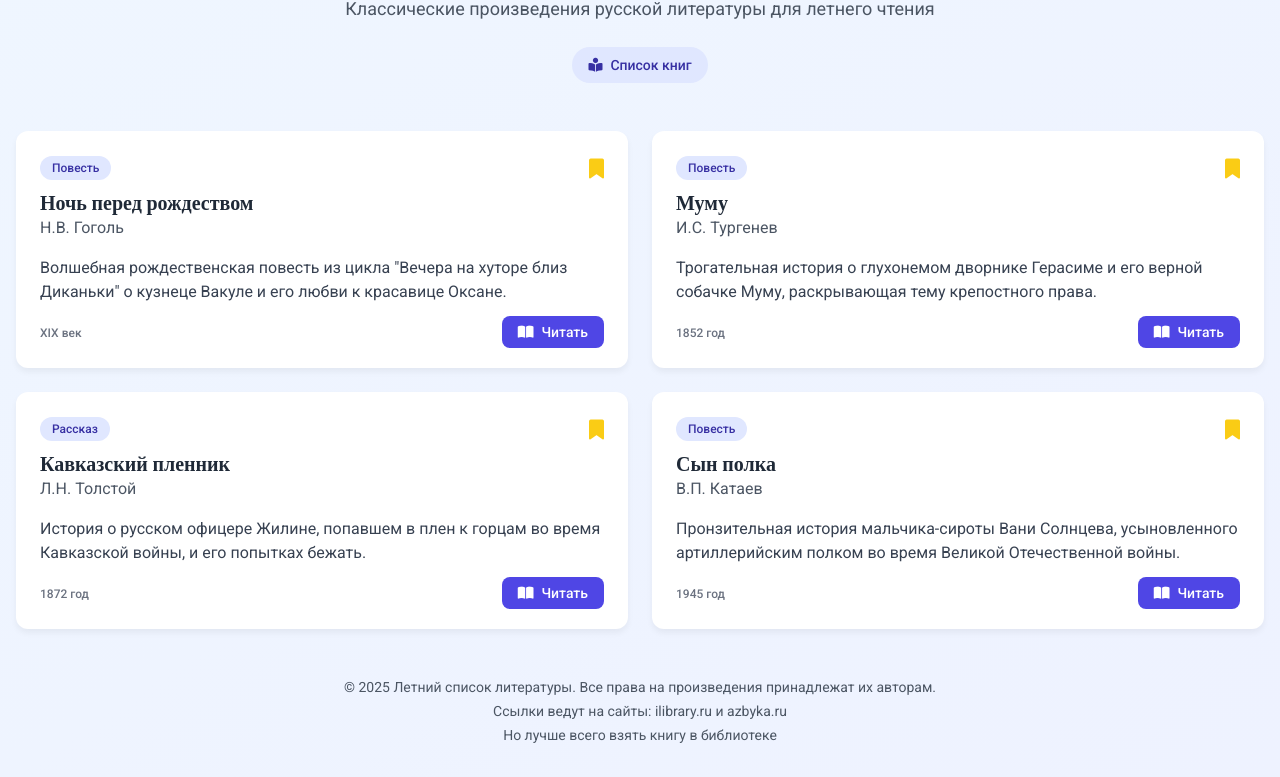
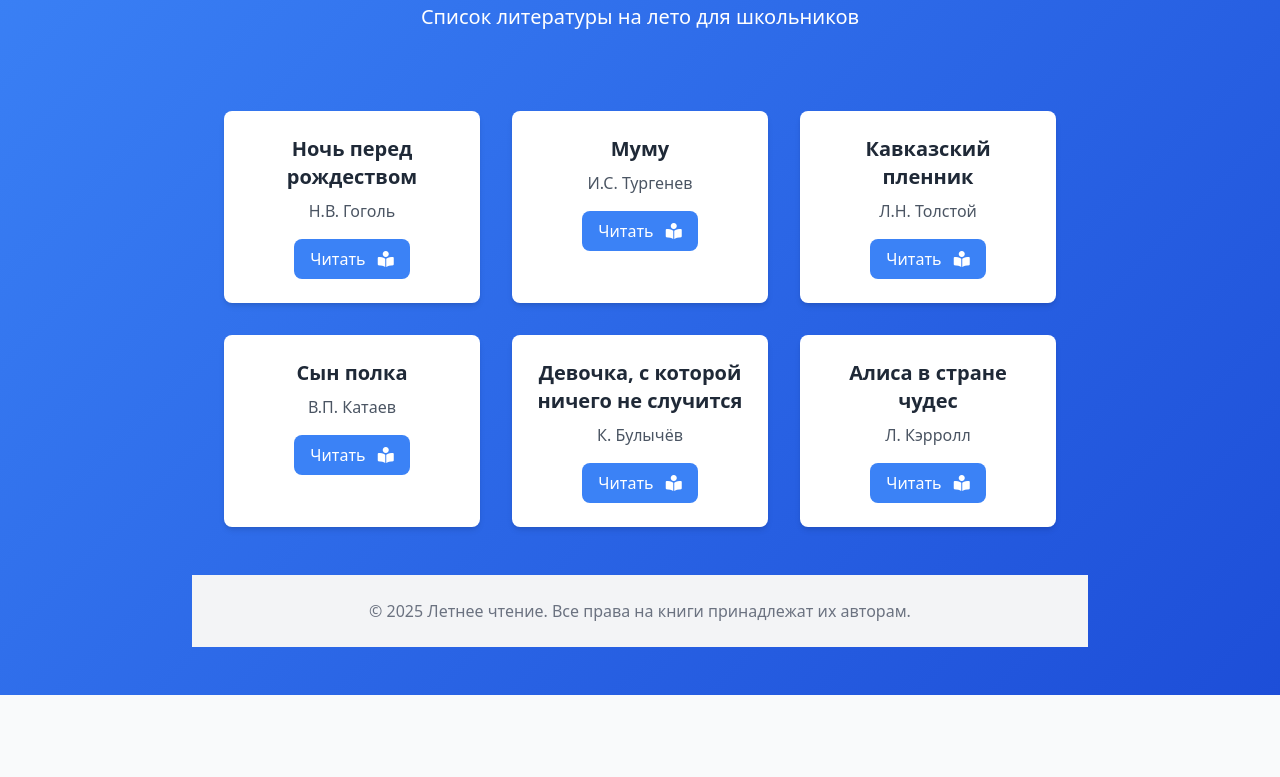
Before and after one commit to rudik333/-3, a plain HTML site: page index.html in a window 1280 px wide. Shown: the part 101-878 px from the top of the page. After the commit the page ends 800 px from the top, so only its background shows below. Drawn offline with nearby package versions, Linux system fonts and the light colour scheme.

Commit message:
index.html

```diff
--- a/index.html
+++ b/index.html
@@ -3,162 +3,129 @@
 <head>
     <meta charset="UTF-8">
     <meta name="viewport" content="width=device-width, initial-scale=1.0">
-    <title>Летний список литературы</title>
+    <title>Летнее чтение</title>
     <script src="https://cdn.tailwindcss.com"></script>
     <link rel="stylesheet" href="https://cdnjs.cloudflare.com/ajax/libs/font-awesome/6.4.0/css/all.min.css">
     <style>
-        @import url('https://fonts.googleapis.com/css2?family=Playfair+Display:wght@400;700&family=Roboto:wght@300;400;500&display=swap');
-
-        body {
-            font-family: 'Roboto', sans-serif;
-            background-color: #f8f9fa;
-        }
-
-        .title-font {
-            font-family: 'Playfair Display', serif;
-        }
-
         .book-card {
             transition: all 0.3s ease;
-            box-shadow: 0 4px 6px rgba(0, 0, 0, 0.05);
+            box-shadow: 0 4px 6px rgba(0, 0, 0, 0.1);
         }
-
         .book-card:hover {
             transform: translateY(-5px);
             box-shadow: 0 10px 15px rgba(0, 0, 0, 0.1);
         }
+        .search-input:focus {
+            outline: none;
+            box-shadow: 0 0 0 3px rgba(59, 130, 246, 0.3);
+        }
+        .wave-bg {
+            background: linear-gradient(135deg, #3b82f6 0%, #1d4ed8 100%);
+        }
+        .no-results {
+            display: none;
+        }
     </style>
 </head>
-<body class="min-h-screen bg-gradient-to-br from-blue-50 to-indigo-50">
-    <div class="container mx-auto px-4 py-8">
-        <!-- Header -->
-        <header class="text-center mb-12">
-            <h1 class="title-font text-4xl md:text-5xl font-bold text-indigo-900 mb-4">Летний список литературы</h1>
-            <p class="text-lg text-gray-600 max-w-2xl mx-auto">Классические произведения русской литературы для летнего чтения</p>
-            <div class="mt-6">
-                <span class="inline-block px-4 py-2 bg-indigo-100 text-indigo-800 rounded-full text-sm font-medium">
-                    <i class="fas fa-book-reader mr-2"></i>Список книг
-                </span>
-            </div>
-        </header>
+<body class="bg-gray-50 min-h-screen">
+    <div class="wave-bg py-12 px-4 sm:px-6 lg:px-8 text-white">
+        <div class="max-w-4xl mx-auto text-center">
+            <h1 class="text-4xl font-bold mb-4">Летнее чтение</h1>
+            <p class="text-xl mb-8">Список литературы на лето для школьников</p>
 
-        <!-- Books Grid -->
-        <section class="grid grid-cols-1 md:grid-cols-2 lg:grid-cols-2 gap-6 mb-12">
-            <!-- Book 1 -->
-            <div class="book-card bg-white rounded-xl overflow-hidden">
-                <div class="p-6">
-                    <div class="flex justify-between items-start mb-4">
-                        <div>
-                            <span class="inline-block px-3 py-1 bg-indigo-100 text-indigo-800 rounded-full text-xs font-medium mb-2">Повесть</span>
-                            <h3 class="title-font text-xl font-bold text-gray-800">Ночь перед рождеством</h3>
-                            <p class="text-gray-600">Н.В. Гоголь</p>
-                        </div>
-                        <div class="text-yellow-400">
-                            <i class="fas fa-bookmark text-xl"></i>
-                        </div>
-                    </div>
-                    <p class="text-gray-700 mb-4">Волшебная рождественская повесть из цикла "Вечера на хуторе близ Диканьки" о кузнеце Вакуле и его любви к красавице Оксане.</p>
-                    <div class="flex items-center justify-between">
-                        <div>
-                            <span class="text-xs font-medium text-gray-500">XIX век</span>
-                        </div>
-                        <div>
-                            <a href="https://ilibrary.ru/text/1088/p.24/index.html" target="_blank" class="px-4 py-2 bg-indigo-600 text-white rounded-lg hover:bg-indigo-700 transition-colors text-sm font-medium">
-                                <i class="fas fa-book-open mr-2"></i>Читать
+
+
+    <div class="max-w-7xl mx-auto px-4 sm:px-6 lg:px-8 py-12">
+        <div id="booksContainer" class="grid grid-cols-1 md:grid-cols-2 lg:grid-cols-3 gap-8">
+            <!-- Книги будут вставлены сюда через JavaScript -->
+        </div>
+
+        <div id="noResults" class="no-results text-center py-12">
+            <i class="fas fa-book-open text-6xl text-gray-300 mb-4"></i>
+            <h3 class="text-2xl font-semibold text-gray-600">Книги не найдены</h3>
+            <p class="text-gray-500 mt-2">Попробуйте изменить поисковый запрос</p>
+        </div>
+    </div>
+
+    <footer class="bg-gray-100 py-6">
+        <div class="max-w-7xl mx-auto px-4 sm:px-6 lg:px-8 text-center text-gray-500">
+            <p>© 2025 Летнее чтение. Все права на книги принадлежат их авторам.</p>
+        </div>
+    </footer>
+
+    <script>
+        // Список книг с ссылками для чтения
+        const books = [
+            {
+                title: "Ночь перед рождеством",
+                author: "Н.В. Гоголь",
+                link: "https://books.yandex.ru/books/WIEOaf4o"
+            },
+            {
+                title: "Муму",
+                author: "И.С. Тургенев",
+                link: "https://azbyka.ru/fiction/mumu/"
+            },
+            {
+                title: "Кавказский пленник",
+                author: "Л.Н. Толстой",
+                link: "https://azbyka.ru/fiction/kavkazskij-plennik/"
+            },
+            {
+                title: "Сын полка",
+                author: "В.П. Катаев",
+                link: "https://azbyka.ru/fiction/syn-polka-valentin-kataev/"
+            },
+            {
+                title: "Девочка, с которой ничего не случится",
+                author: "К. Булычёв",
+                link: "https://azbyka.ru/fiction/prikljuchenija-alisy-kir-bulychjov/"
+            },
+            {
+                title: "Алиса в стране чудес",
+                author: "Л. Кэрролл",
+                link: "https://azbyka.ru/fiction/alisa-v-strane-chudes-ljuis-kjeroll/"
+            }
+        ];
+
+        // Функция для отображения книг
+        function displayBooks(booksToShow) {
+            const container = document.getElementById('booksContainer');
+            const noResults = document.getElementById('noResults');
+
+            container.innerHTML = '';
+
+            if (booksToShow.length === 0) {
+                noResults.style.display = 'block';
+            } else {
+                noResults.style.display = 'none';
+
+                booksToShow.forEach(book => {
+                    const bookCard = document.createElement('div');
+                    bookCard.className = 'book-card bg-white rounded-lg overflow-hidden shadow-md hover:shadow-lg';
+
+                    bookCard.innerHTML = `
+                        <div class="p-6">
+                            <h3 class="text-xl font-bold text-gray-800 mb-2">${book.title}</h3>
+                            <p class="text-gray-600 mb-4">${book.author}</p>
+                            <a href="${book.link}" target="_blank"
+                               class="inline-block bg-blue-500 hover:bg-blue-600 text-white font-medium py-2 px-4 rounded-lg transition duration-300">
+                                Читать <i class="fas fa-book-reader ml-2"></i>
                             </a>
                         </div>
-                    </div>
-                </div>
-            </div>
+                    `;
 
-            <!-- Book 2 -->
-            <div class="book-card bg-white rounded-xl overflow-hidden">
-                <div class="p-6">
-                    <div class="flex justify-between items-start mb-4">
-                        <div>
-                            <span class="inline-block px-3 py-1 bg-indigo-100 text-indigo-800 rounded-full text-xs font-medium mb-2">Повесть</span>
-                            <h3 class="title-font text-xl font-bold text-gray-800">Муму</h3>
-                            <p class="text-gray-600">И.С. Тургенев</p>
-                        </div>
-                        <div class="text-yellow-400">
-                            <i class="fas fa-bookmark text-xl"></i>
-                        </div>
-                    </div>
-                    <p class="text-gray-700 mb-4">Трогательная история о глухонемом дворнике Герасиме и его верной собачке Муму, раскрывающая тему крепостного права.</p>
-                    <div class="flex items-center justify-between">
-                        <div>
-                            <span class="text-xs font-medium text-gray-500">1852 год</span>
-                        </div>
-                        <div>
-                            <a href="https://ilibrary.ru/text/1250/p.1/index.html" target="_blank" class="px-4 py-2 bg-indigo-600 text-white rounded-lg hover:bg-indigo-700 transition-colors text-sm font-medium">
-                                <i class="fas fa-book-open mr-2"></i>Читать
-                            </a>
-                        </div>
-                    </div>
-                </div>
-            </div>
+                    container.appendChild(bookCard);
+                });
+            }
+        }
 
-            <!-- Book 3 -->
-            <div class="book-card bg-white rounded-xl overflow-hidden">
-                <div class="p-6">
-                    <div class="flex justify-between items-start mb-4">
-                        <div>
-                            <span class="inline-block px-3 py-1 bg-indigo-100 text-indigo-800 rounded-full text-xs font-medium mb-2">Рассказ</span>
-                            <h3 class="title-font text-xl font-bold text-gray-800">Кавказский пленник</h3>
-                            <p class="text-gray-600">Л.Н. Толстой</p>
-                        </div>
-                        <div class="text-yellow-400">
-                            <i class="fas fa-bookmark text-xl"></i>
-                        </div>
-                    </div>
-                    <p class="text-gray-700 mb-4">История о русском офицере Жилине, попавшем в плен к горцам во время Кавказской войны, и его попытках бежать.</p>
-                    <div class="flex items-center justify-between">
-                        <div>
-                            <span class="text-xs font-medium text-gray-500">1872 год</span>
-                        </div>
-                        <div>
-                            <a href="https://ilibrary.ru/text/1846/p.1/index.html" target="_blank" class="px-4 py-2 bg-indigo-600 text-white rounded-lg hover:bg-indigo-700 transition-colors text-sm font-medium">
-                                <i class="fas fa-book-open mr-2"></i>Читать
-                            </a>
-                        </div>
-                    </div>
-                </div>
-            </div>
 
-            <!-- Book 4 -->
-            <div class="book-card bg-white rounded-xl overflow-hidden">
-                <div class="p-6">
-                    <div class="flex justify-between items-start mb-4">
-                        <div>
-                            <span class="inline-block px-3 py-1 bg-indigo-100 text-indigo-800 rounded-full text-xs font-medium mb-2">Повесть</span>
-                            <h3 class="title-font text-xl font-bold text-gray-800">Сын полка</h3>
-                            <p class="text-gray-600">В.П. Катаев</p>
-                        </div>
-                        <div class="text-yellow-400">
-                            <i class="fas fa-bookmark text-xl"></i>
-                        </div>
-                    </div>
-                    <p class="text-gray-700 mb-4">Пронзительная история мальчика-сироты Вани Солнцева, усыновленного артиллерийским полком во время Великой Отечественной войны.</p>
-                    <div class="flex items-center justify-between">
-                        <div>
-                            <span class="text-xs font-medium text-gray-500">1945 год</span>
-                        </div>
-                        <div>
-                            <a href="https://azbyka.ru/fiction/syn-polka-valentin-kataev/" target="_blank" class="px-4 py-2 bg-indigo-600 text-white rounded-lg hover:bg-indigo-700 transition-colors text-sm font-medium">
-                                <i class="fas fa-book-open mr-2"></i>Читать
-                            </a>
-                        </div>
-                    </div>
-                </div>
-            </div>
-        </section>
 
-        <!-- Footer -->
-        <footer class="text-center text-gray-600 text-sm">
-            <p>© 2025 Летний список литературы. Все права на произведения принадлежат их авторам.</p>
-            <p class="mt-1">Ссылки ведут на сайты: ilibrary.ru и azbyka.ru</p>
-	    <p class="mt-1">Но лучше всего взять книгу в  библиотеке</p>
-        </footer>
-    </div>
+        // Инициализация - показать все книги при загрузке
+        window.addEventListener('DOMContentLoaded', () => {
+            displayBooks(books);
+        });
+    </script>
 </body>
 </html>
```
